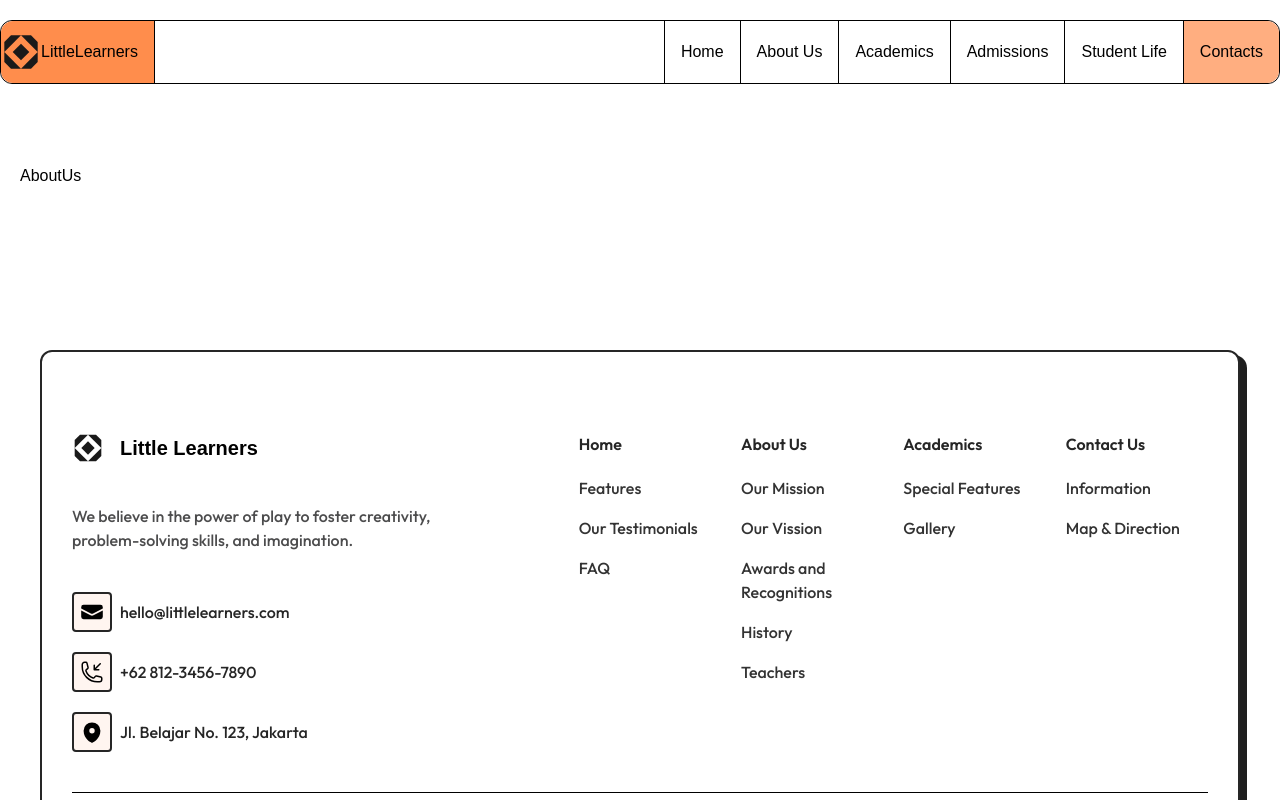
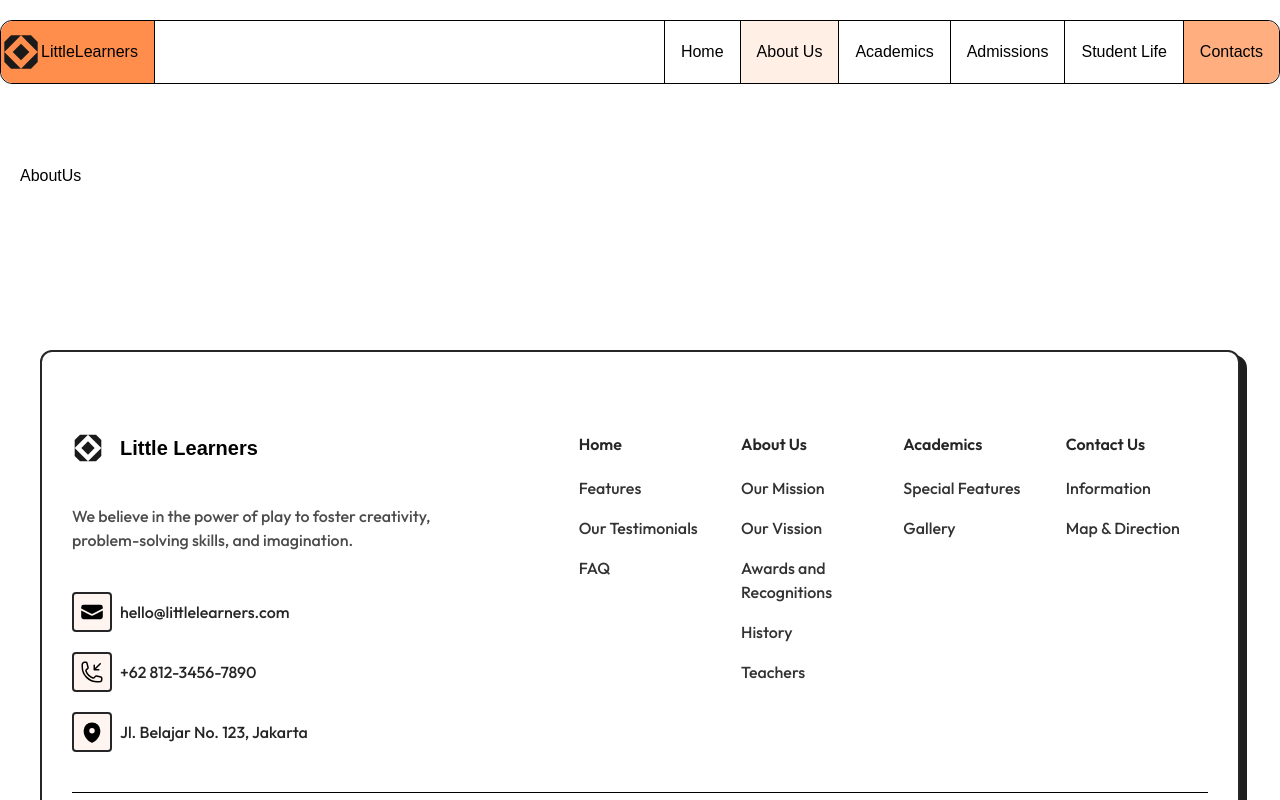
Before and after one commit to marcellandreas/little_learners, a React (Vite) app: page /about-us in a window 1280 px wide. Shown: the top 800 px of the page. Built offline with nearby package versions, Linux system fonts and the light colour scheme.

Commit message:
Change: link menu navbar adding (/)

```diff
--- a/src/components/Navbar/index.jsx
+++ b/src/components/Navbar/index.jsx
@@ -5,11 +5,11 @@ const Navbar = () => {
   const [toogleNavbar, setToggleNavbar] = useState(false);
   const menuItems = [
     { name: "Home", link: "/" },
-    { name: "About Us", link: "about-us" },
-    { name: "Academics", link: "academics" },
-    { name: "Admissions", link: "admissions" },
-    { name: "Student Life", link: "student-life" },
-    { name: "Contacts", link: "contacts" },
+    { name: "About Us", link: "/about-us" },
+    { name: "Academics", link: "/academics" },
+    { name: "Admissions", link: "/admissions" },
+    { name: "Student Life", link: "/student-life" },
+    { name: "Contacts", link: "/contacts" },
   ];
 
   const handleToogleNavbar = () => {
```
